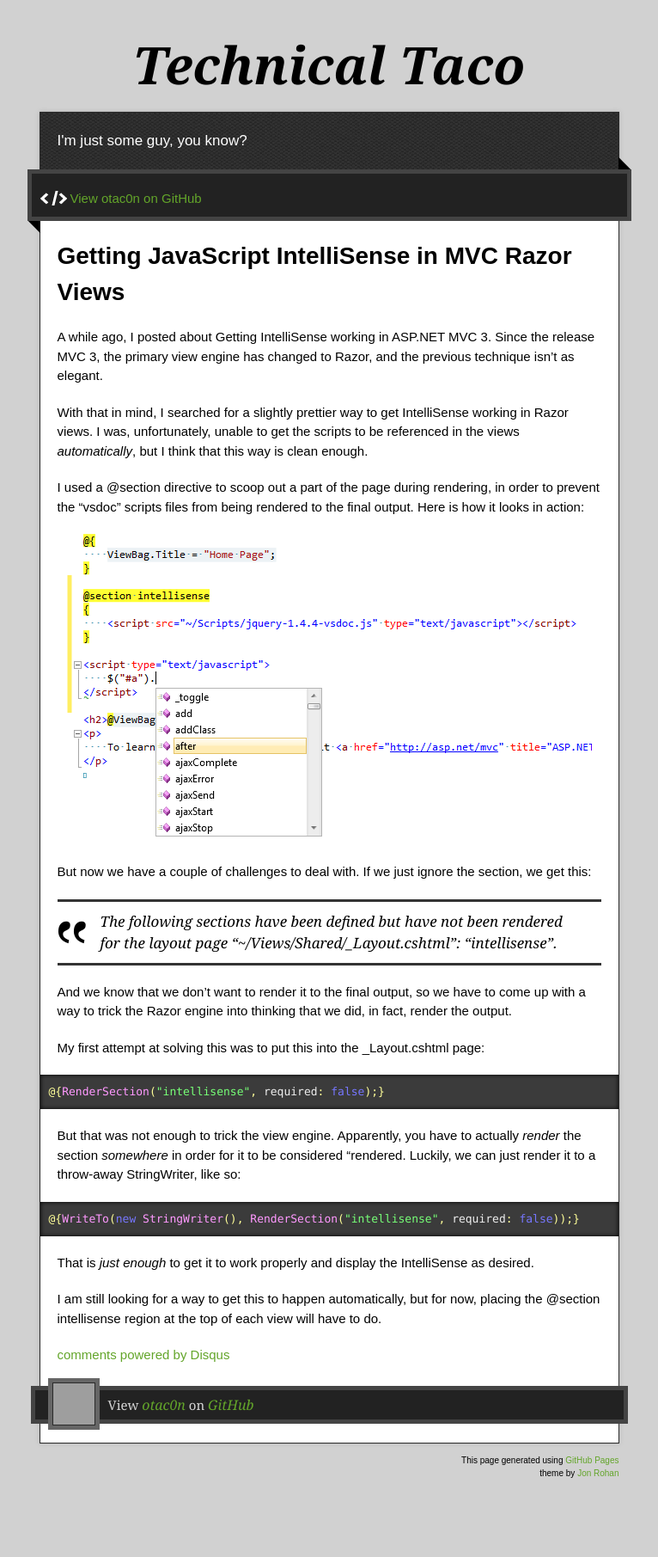
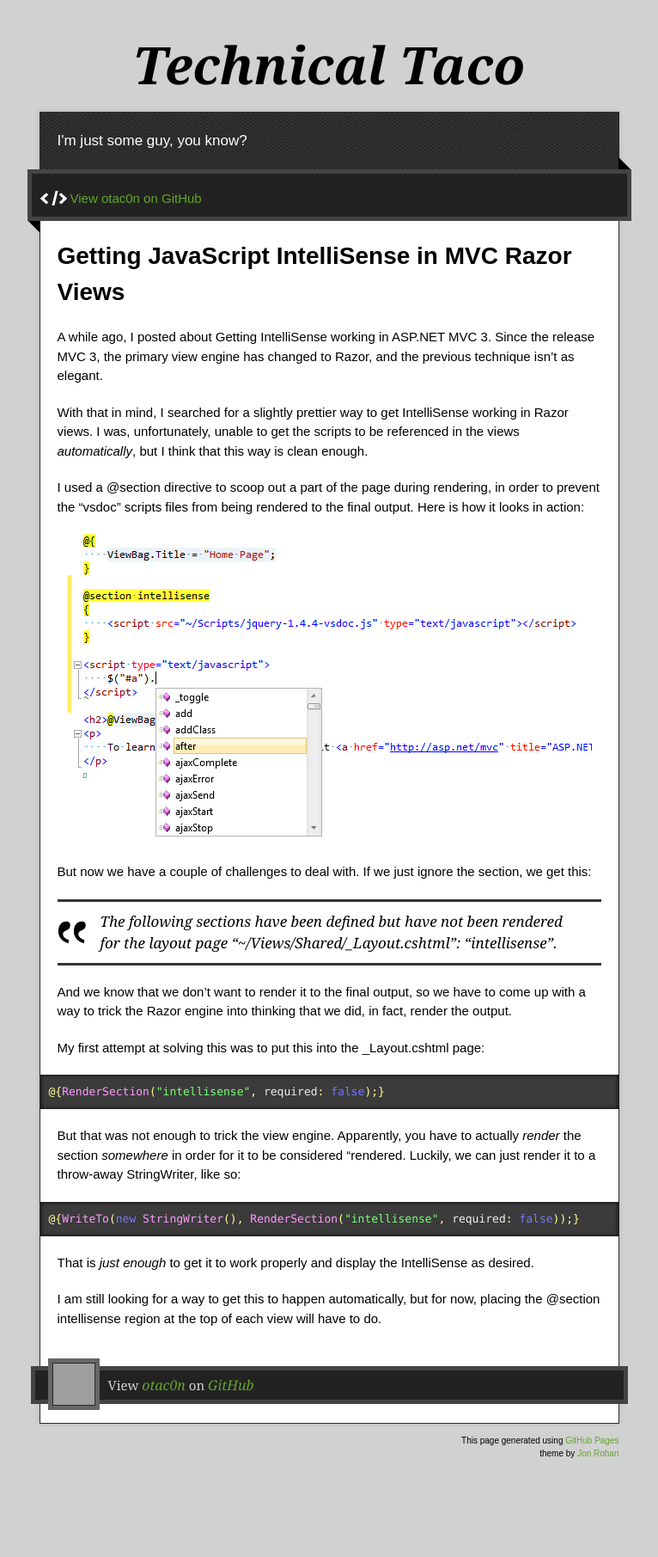
Before and after one commit to otac0n/otac0n.github.com, a Jekyll site: the page built from _posts/2011-09-01-getting-javascript-intellisense-in-mvc-razor-views.md, in a window 1280 px wide. Shown: the whole page at 86% size, without its empty margins (257-1023 px from the left). Built offline with Jekyll 4.4.1, drawn with Linux system fonts in a browser that asks for light colours; nearby versions of some CDN libraries; Markdown is read by kramdown in place of the engine named in the settings; comment, search, counter and statistics services are not loaded; after the commit the page ends 1788 px from its top, so only the background shows below that; part of the change alters nothing that is shown; grey boxes are pictures that could not be loaded.

Commit message:
Switched to Giscus

```diff
--- a/_layouts/post.html
+++ b/_layouts/post.html
@@ -4,17 +4,22 @@ layout: default
 <article class="post">
 <h1>{{ page.title }}</h1>
 {{ content }}
-</article>{% if page.id %}
-        <div id="disqus_thread"></div>
-        <script type="text/javascript">
-            var disqus_shortname = 'otac0n';
-            var disqus_title = '{{ page.title }}';
-            var disqus_identifier = '{{ site.url }}{{ page.id }}';
-            (function() {
-                var dsq = document.createElement('script'); dsq.type = 'text/javascript'; dsq.async = true;
-                dsq.src = 'http://' + disqus_shortname + '.disqus.com/embed.js';
-                (document.getElementsByTagName('head')[0] || document.getElementsByTagName('body')[0]).appendChild(dsq);
-            })();
-        </script>
-        <noscript>Please enable JavaScript to view the <a href="http://disqus.com/?ref_noscript">comments powered by Disqus.</a></noscript>
-        <a href="http://disqus.com" class="dsq-brlink">comments powered by <span class="logo-disqus">Disqus</span></a>{% endif %}
+</article>
+<div id="giscus"></div>
+<script src="https://giscus.app/client.js"
+        data-repo="otac0n/otac0n.github.com"
+        data-repo-id="MDEwOlJlcG9zaXRvcnk2NjQ2ODc0"
+        data-category="General"
+        data-category-id="DIC_kwDOAGVsWs4CthQM"
+        data-mapping="specific"
+        data-term="{{ page.id }}"
+        data-strict="0"
+        data-reactions-enabled="1"
+        data-emit-metadata="0"
+        data-input-position="top"
+        data-theme="noborder_light"
+        data-lang="en"
+        data-loading="lazy"
+        crossorigin="anonymous"
+        async>
+</script>
```
